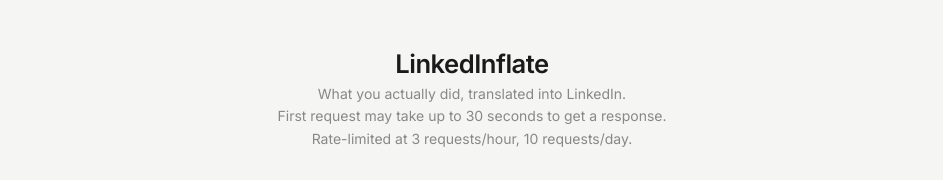
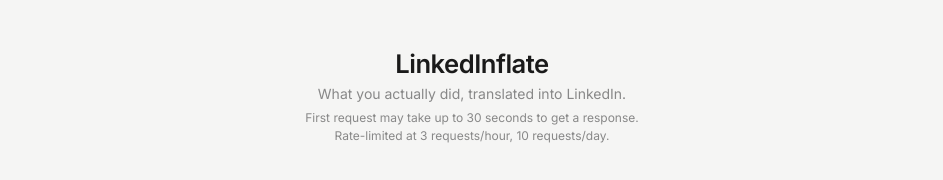
Before and after one commit to elainechan/linkedinflate-frontend, a plain HTML site: page linkedinflate.html in a window 1280 px wide. Shown: the top 180 px of the page, without its empty margins (168-1111 px from the left). Drawn offline with Linux system fonts and the light colour scheme.

Commit message:
warning formatting

```diff
--- a/linkedinflate.html
+++ b/linkedinflate.html
@@ -290,9 +290,10 @@
 <header>
   <h1>LinkedInflate</h1>
   <p>What you actually did, translated into LinkedIn.</p>
-  <p>First request may take up to 30 seconds to get a response.</p>
-  <p>Rate-limited at 3 requests/hour, 10 requests/day.</p>
+  <p style="font-size:0.75rem; color: var(--muted); margin-top: 0.5rem;">First request may take up to 30 seconds to get a response.</p>
+  <p style="font-size:0.75rem; color: var(--muted); margin-top: 0.2rem;">Rate-limited at 3 requests/hour, 10 requests/day.</p>
 </header>
+
 
 <div class="card">
 
```
